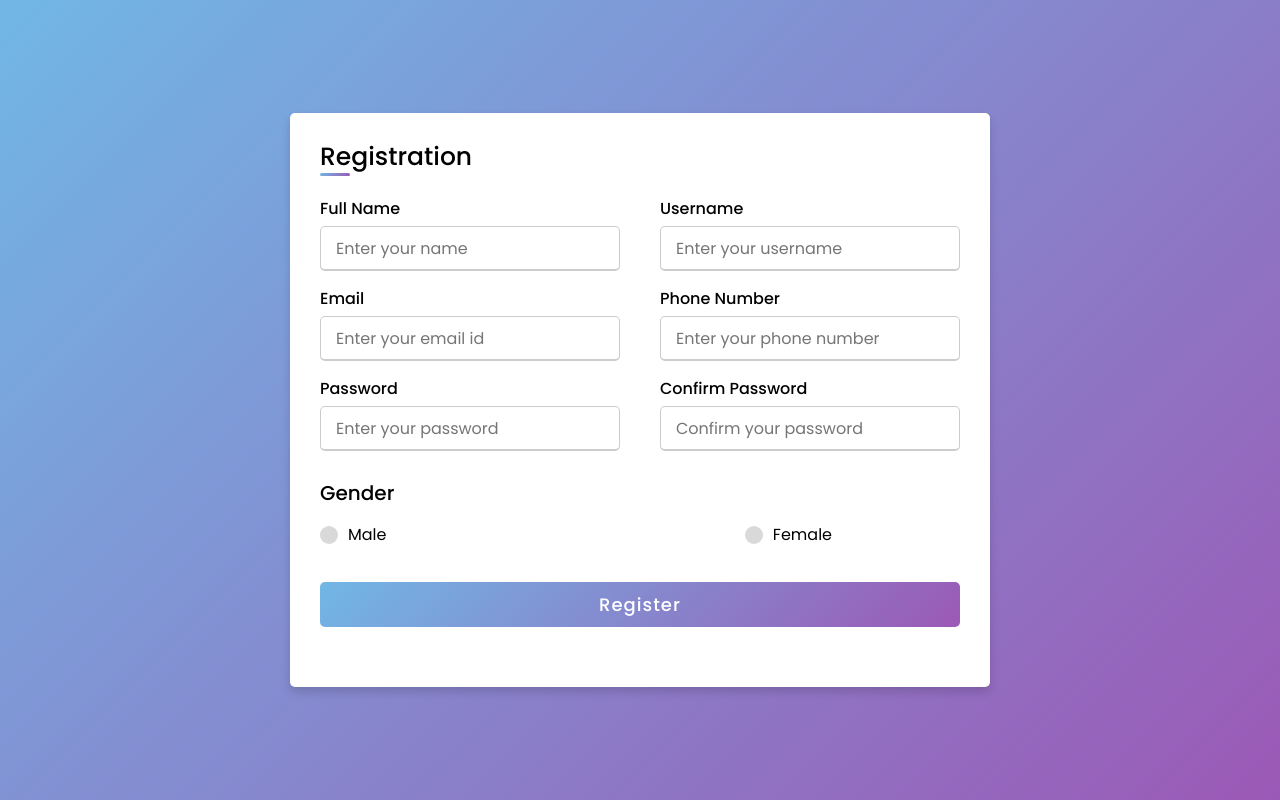
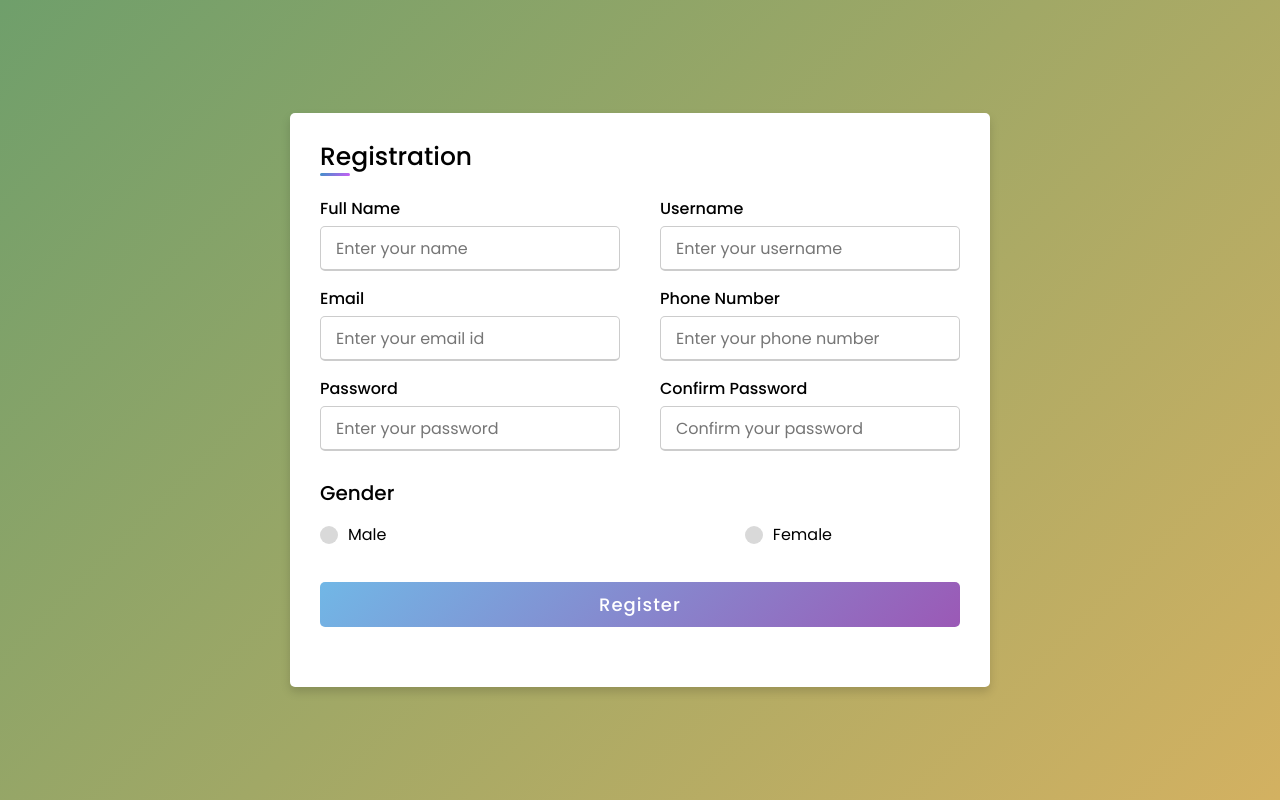
Before and after one commit to Karthikrajatp/Pet-Adoption-System, a Flask app: page /sign-up in a window 1280 px wide. Run offline with Flask 2, Linux system fonts and the light colour scheme.

Commit message:
gradient color change

```diff
--- a/website/static/registrationstyle.css
+++ b/website/static/registrationstyle.css
@@ -11,7 +11,7 @@ body{
   justify-content: center;
   align-items: center;
   padding: 10px;
-  background: linear-gradient(135deg, #71b7e6, #9b59b6);
+  background: linear-gradient(135deg, #6f9f6b, #d3b161);
 }
 .container{
   max-width: 700px;
@@ -34,7 +34,7 @@ body{
   height: 3px;
   width: 30px;
   border-radius: 5px;
-  background: linear-gradient(135deg, #71b7e6, #9b59b6);
+  background: linear-gradient(135deg, #3e91c8, #b621f2ba);
 }
 .content form .user-details{
   display: flex;
--- a/website/static/rehomestyle.css
+++ b/website/static/rehomestyle.css
@@ -10,7 +10,7 @@ body{
   justify-content: center;
   align-items: center;
   padding: 10px;
-  background: linear-gradient(135deg, #71b7e6, #9b59b6);
+  background: linear-gradient(135deg, #9ce495, #d4a22d);
 }
 .btn {
   background-color: white;
```
